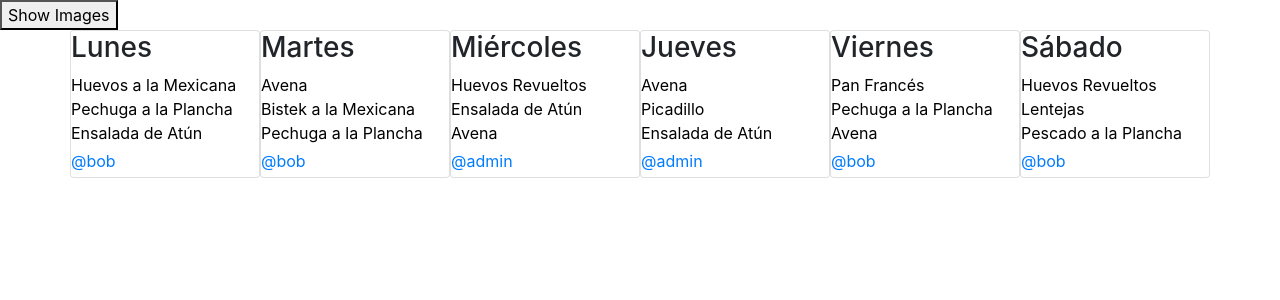
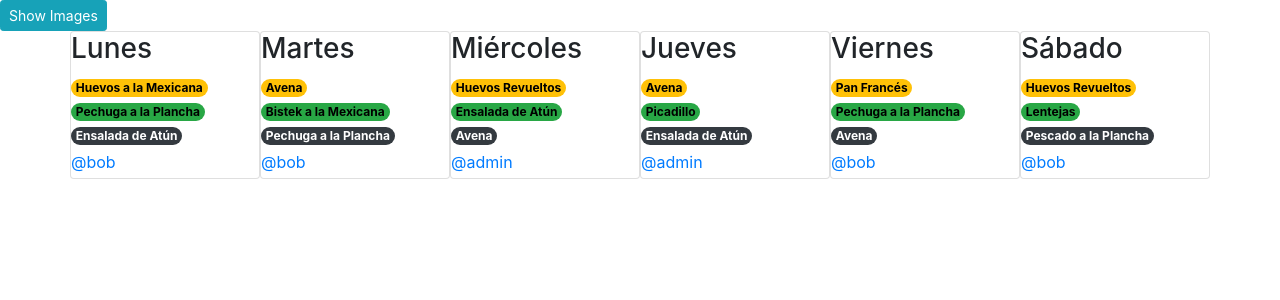
Before and after one commit to grayTurtle01/recipes, a Django app: page /show_menus in a window 1280 px wide. Shown: the part 56-356 px from the top of the page. Run offline with Django 3.2, Linux system fonts and the light colour scheme; data comes from the database, SQL or seed files in the repository; both versions use the stored data as it was after the commit; some libraries are stand-ins or nearby versions.

Commit message:
tags pilled in all menues

```diff
--- a/app/templates/app/menus.html
+++ b/app/templates/app/menus.html
@@ -2,7 +2,7 @@
 {% load my_filters %}
 
 {% block body %}
-  <button id="toggle_menus">Show Images</button>
+  <button id="toggle_menus" class="btn  btn-sm btn-info">Show Images</button>
   {% include 'app/render_menus.html' %}
 {% endblock %}
 
--- a/app/templates/app/render_menus.html
+++ b/app/templates/app/render_menus.html
@@ -8,17 +8,17 @@
             <h3>{{menu.title}}</h3>
 
             <a href="/recipe/{{menu.breakfast.id}}">
-              <p class="mb-0">{{menu.breakfast.title}}</p>
+              <p class="mb-0 badge badge-warning rounded-pill">{{menu.breakfast.title}}</p>
             </a>
             <img src="{{menu.breakfast.image_url}}" class="menu-image">
 
             <a href="/recipe/{{menu.meal.id}}">
-              <p class="mb-0">{{menu.meal.title}}</p>
+              <p class="mb-0 badge badge-success rounded-pill">{{menu.meal.title}}</p>
             </a>
             <img src="{{menu.meal.image_url}}" class="menu-image">
 
             <a href="/recipe/{{menu.dinner.id}}">
-              <p class="mb-0">{{menu.dinner.title}}</p>
+              <p class="mb-0 badge badge-dark rounded-pill text-white">{{menu.dinner.title}}</p>
             </a>
             <img src="{{menu.dinner.image_url}}" class="menu-image">
 
```
Also changed, not shown: db.sqlite3.
